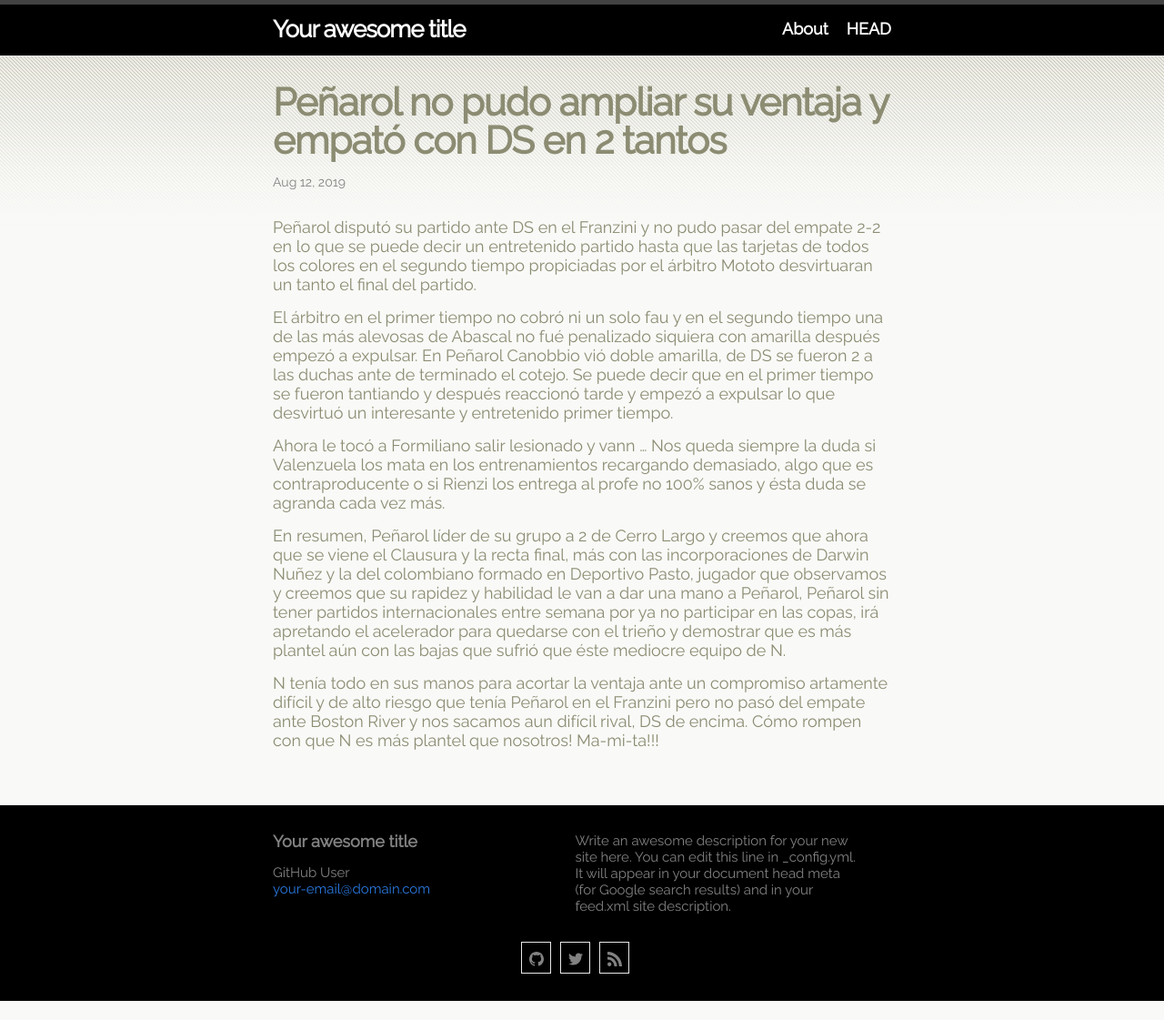
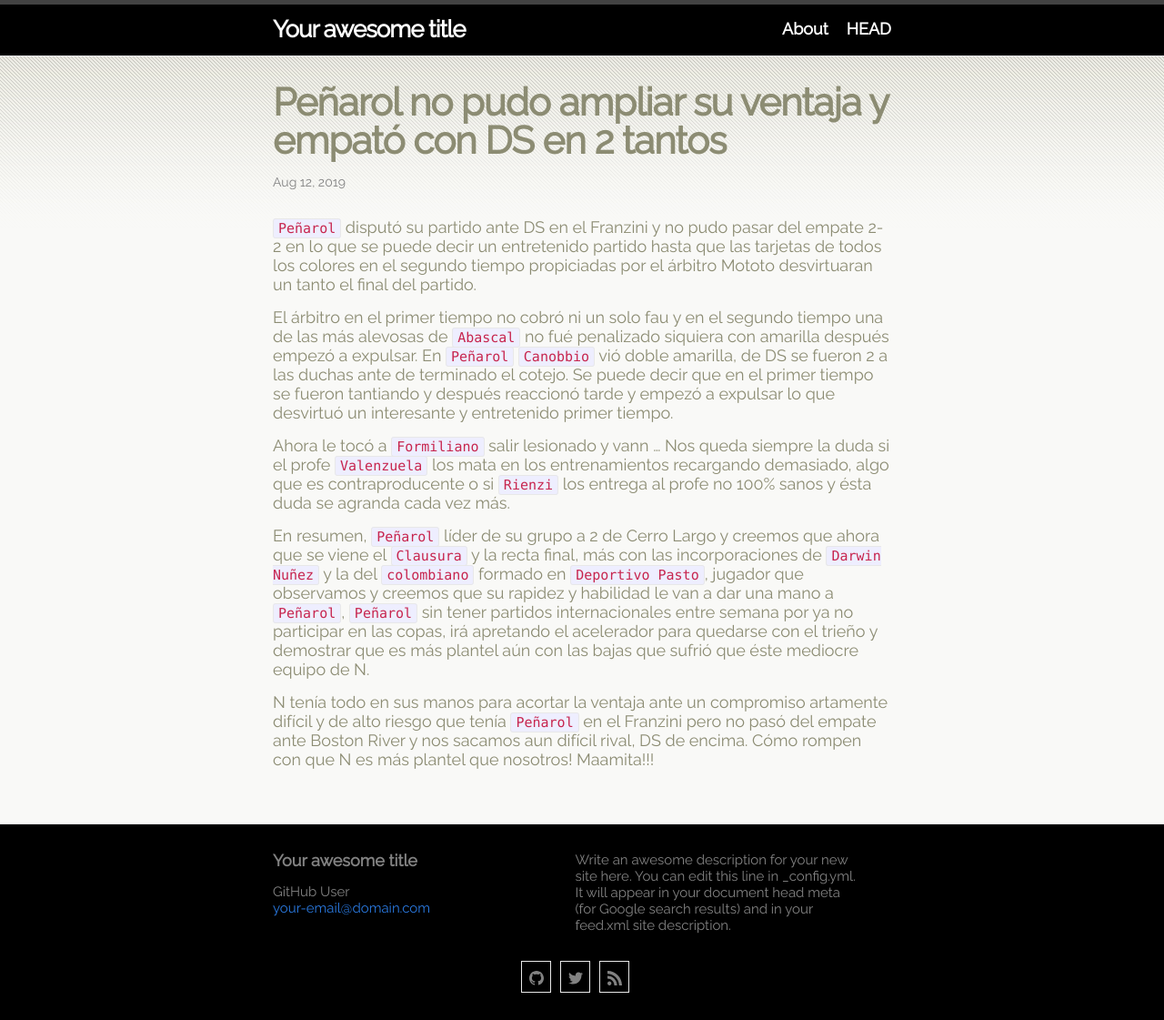
Before and after one commit to 6bita/magasinet, a Jekyll site: the page built from _posts/2019-08-12-penarol-no-pudo-ampliar-su-ventaja.md, in a window 1280 px wide. Shown: the whole page at 91% size. Built offline with Jekyll 4.4.1, drawn with Linux system fonts in a browser that asks for light colours; before the commit the page ends 1100 px from its top, so only the background shows below that.

Commit message:
Update 2019-08-12-penarol-no-pudo-ampliar-su-ventaja.md

```diff
--- a/_posts/2019-08-12-penarol-no-pudo-ampliar-su-ventaja.md
+++ b/_posts/2019-08-12-penarol-no-pudo-ampliar-su-ventaja.md
@@ -5,12 +5,12 @@ name: "2019-08-12-penarol-no-pudo-ampliar-su-ventaja.md"
 description: "Peñarol en un entretenido partido hasta que se desvirtuó por las rojas empató con DS en el Franzini 2-2"
 ---
 
-Peñarol disputó su partido ante DS en el Franzini y no pudo pasar del empate  2-2 en lo que se puede decir un entretenido partido hasta que las tarjetas de todos los colores en el segundo tiempo propiciadas por el árbitro Mototo desvirtuaran un tanto el final del partido.
+`Peñarol` disputó su partido ante DS en el Franzini y no pudo pasar del empate  2-2 en lo que se puede decir un entretenido partido hasta que las tarjetas de todos los colores en el segundo tiempo propiciadas por el árbitro Mototo desvirtuaran un tanto el final del partido.
 
-El árbitro en el primer tiempo no cobró ni un solo fau y en el segundo tiempo una de las más alevosas de Abascal no fué penalizado siquiera con amarilla después empezó a expulsar. En Peñarol Canobbio vió doble amarilla, de DS se fueron 2 a las duchas ante de terminado el cotejo. Se puede decir que en el primer tiempo se fueron tantiando y después reaccionó tarde y empezó a expulsar lo que desvirtuó un interesante y entretenido primer tiempo.
+El árbitro en el primer tiempo no cobró ni un solo fau y en el segundo tiempo una de las más alevosas de `Abascal` no fué penalizado siquiera con amarilla después empezó a expulsar. En `Peñarol` `Canobbio` vió doble amarilla, de DS se fueron 2 a las duchas ante de terminado el cotejo. Se puede decir que en el primer tiempo se fueron tantiando y después reaccionó tarde y empezó a expulsar lo que desvirtuó un interesante y entretenido primer tiempo.
 
-Ahora le tocó a Formiliano salir lesionado y vann ... Nos queda siempre la duda si Valenzuela los mata en los entrenamientos recargando demasiado, algo que es contraproducente o si Rienzi los entrega al profe no 100% sanos y ésta duda se agranda cada vez más.
+Ahora le tocó a `Formiliano` salir lesionado y vann ... Nos queda siempre la duda si el profe `Valenzuela` los mata en los entrenamientos recargando demasiado, algo que es contraproducente o si `Rienzi` los entrega al profe no 100% sanos y ésta duda se agranda cada vez más.
 
-En resumen, Peñarol líder de su grupo a 2 de Cerro Largo y creemos que ahora que se viene el Clausura y la recta final, más con las incorporaciones de Darwin Nuñez y la del colombiano formado en Deportivo Pasto, jugador que observamos y creemos que su rapidez y habilidad le van a dar una mano a Peñarol, Peñarol sin tener partidos internacionales entre semana por ya no participar en las copas, irá apretando el acelerador para quedarse con el trieño y demostrar que es más plantel aún con las bajas que sufrió que éste mediocre equipo de N.
+En resumen, `Peñarol` líder de su grupo a 2 de Cerro Largo y creemos que ahora que se viene el `Clausura` y la recta final, más con las incorporaciones de `Darwin Nuñez` y la del `colombiano` formado en `Deportivo Pasto`, jugador que observamos y creemos que su rapidez y habilidad le van a dar una mano a `Peñarol`, `Peñarol` sin tener partidos internacionales entre semana por ya no participar en las copas, irá apretando el acelerador para quedarse con el trieño y demostrar que es más plantel aún con las bajas que sufrió que éste mediocre equipo de N.
 
-N tenía todo en sus manos para acortar la ventaja ante un compromiso artamente difícil y de alto riesgo que tenía Peñarol en el Franzini pero no pasó del empate ante Boston River y nos sacamos aun difícil rival, DS de encima. Cómo rompen con que N es más plantel que nosotros! Ma-mi-ta!!!
+N tenía todo en sus manos para acortar la ventaja ante un compromiso artamente difícil y de alto riesgo que tenía `Peñarol` en el Franzini pero no pasó del empate ante Boston River y nos sacamos aun difícil rival, DS de encima. Cómo rompen con que N es más plantel que nosotros! Maamita!!!
```
